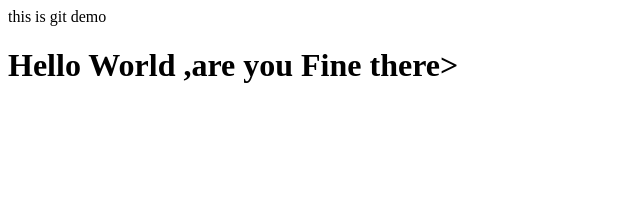
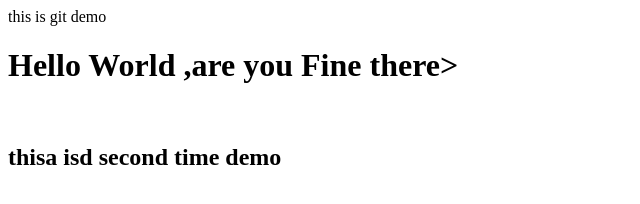
Before and after one commit to behailu22/Gitvscodeconnection, a plain HTML site: page index.html in a window 1280 px wide. Shown: the whole page, without its empty margins (0-640 px from the left). Drawn offline with Linux system fonts and the light colour scheme.

Commit message:
midifed index

```diff
--- a/index.html
+++ b/index.html
@@ -10,7 +10,8 @@
 
 <body>
 
-<h1>Hello World ,are you Fine there></h1>
+<h1>Hello World ,are you Fine there></h1><br/>
+<h2>thisa isd second time demo</h2>
 
 </body>
 
```
